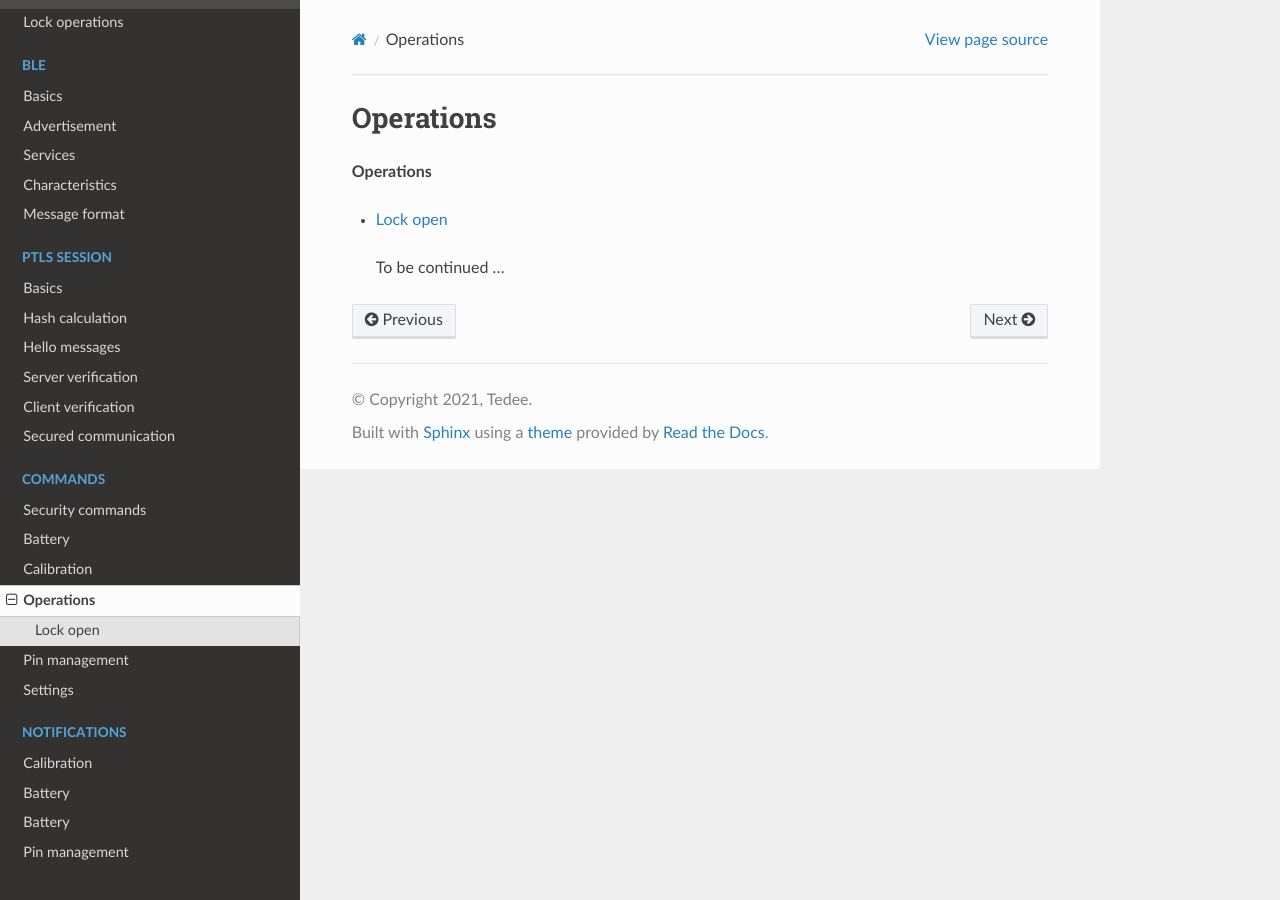
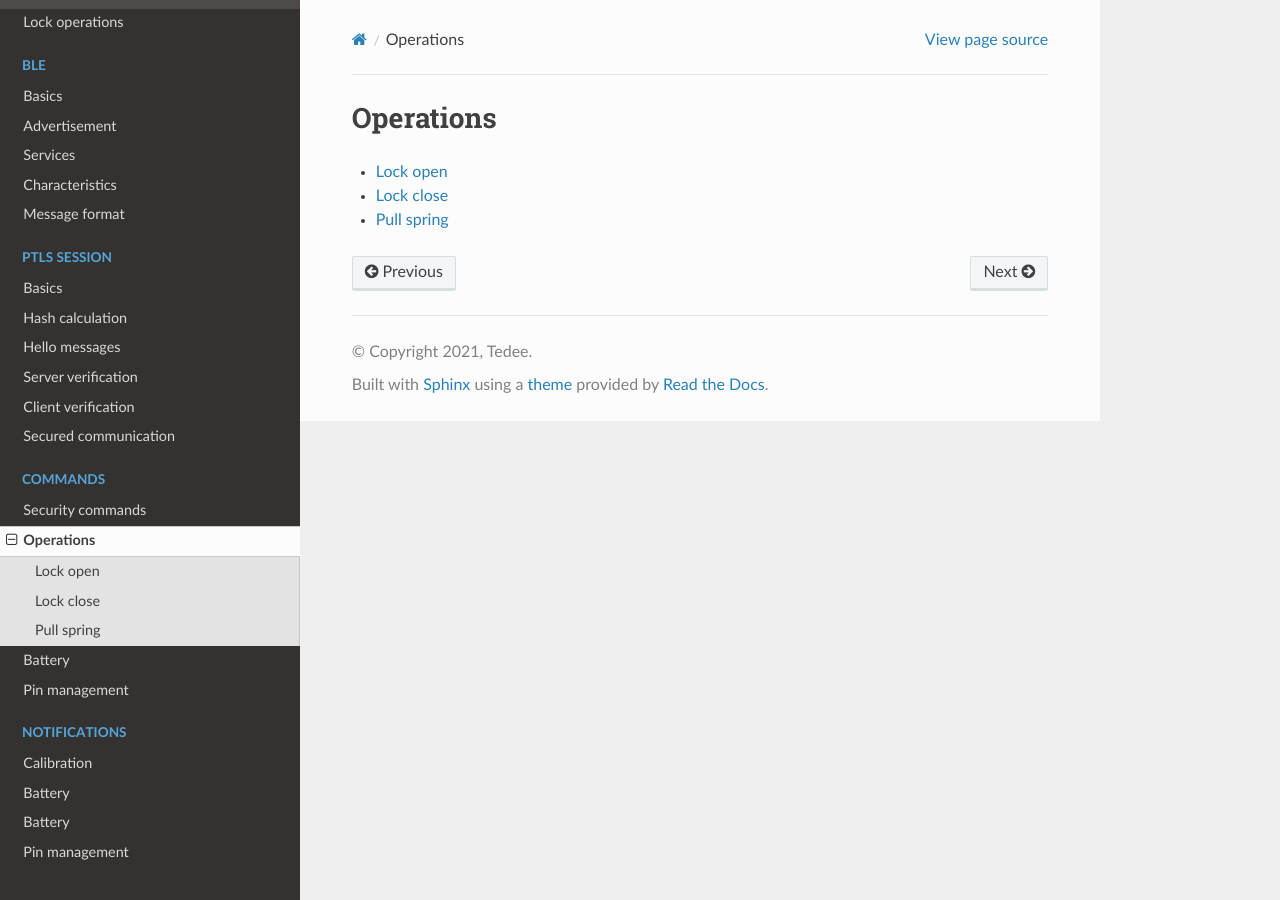
Before and after one commit to tedee-com/tedee-lock-ble-api-doc, a Sphinx documentation site: the page built from docs/source/commands/operations/index.rst, in a window 1280 px wide. Built offline with Sphinx 7.4.7 and the Read the Docs theme 2.0.0, drawn with Linux system fonts in a browser that asks for light colours; pages that are not in the unit, such as notebooks, are missing from menus.

Commit message:
attach added commands to index files

```diff
--- a/docs/source/commands/calibration/calibration-init.rst
+++ /dev/null
@@ -1,4 +0,0 @@
-Calibration init
-=======================
-
-To be continued ...
--- a/docs/source/commands/operations/index.rst
+++ b/docs/source/commands/operations/index.rst
@@ -6,9 +6,9 @@ Operations
    :hidden:
 
    Lock open <lock-open>
-
-**Operations**
+   Lock close <lock-close>
+   Pull spring <pull-spring>
 
 - `Lock open <lock-open.html>`_
-
- To be continued ...
+- `Lock close <lock-close.html>`_
+- `Pull spring <pull-spring.html>`_
--- a/docs/source/commands/operations/lock-close.rst
+++ b/docs/source/commands/operations/lock-close.rst
@@ -12,7 +12,7 @@ param[0]: if not attached to command then default value is **NONE**.
 +----------------+-----------+----------------------------------------------+
 | **Param name** | **Value** | **Description**                              |
 +----------------+-----------+----------------------------------------------+
-| NONE           | 0x00      | Close lock                                  |
+| NONE           | 0x00      | Close lock                                   |
 +----------------+-----------+----------------------------------------------+
 | FORCE          | 0x02      | | Forces lock to close lock till jamm.       |
 |                |           | | **Should be used only in emergency case**. |
--- a/docs/source/commands/settings/set-settings.rst
+++ /dev/null
@@ -1,4 +0,0 @@
-Set settings
-=======================
-
-To be continued ...
--- a/docs/source/index.rst
+++ b/docs/source/index.rst
@@ -58,11 +58,9 @@ Tedee Lock BLE API documentation
    :hidden:
 
    commands/security/index
+   commands/operations/index
    commands/battery/index
-   commands/calibration/index
-   commands/operations/index
    commands/pins/index
-   commands/settings/index
 
 .. toctree::
    :maxdepth: 1
```
Also changed, not shown: docs/source/commands/calibration/index.rst (deleted, +0 -14 lines), docs/source/commands/settings/index.rst (deleted, +0 -14 lines).
